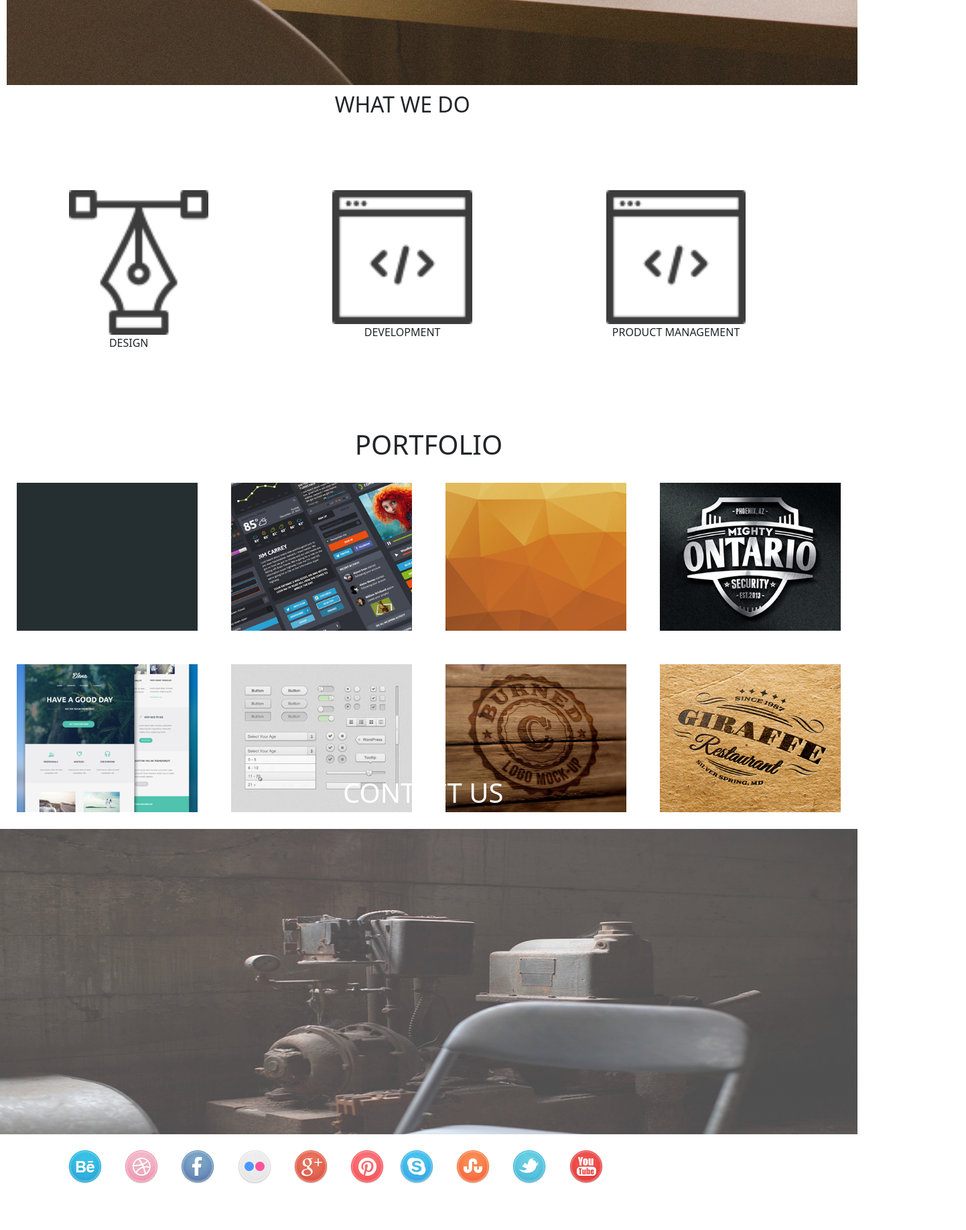
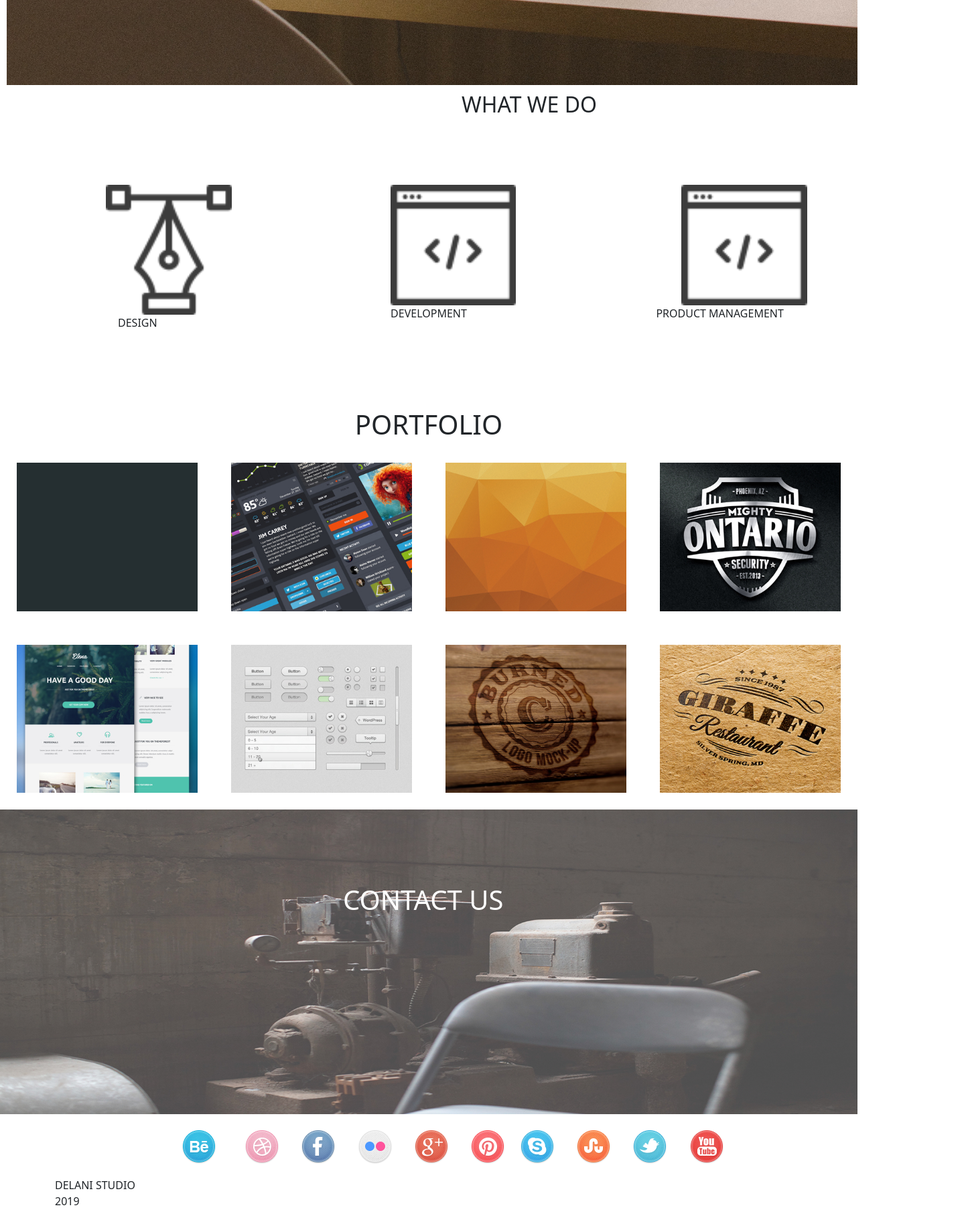
Before and after one commit to VincentGichohi/DelaniStudio, a website: page index.html in a window 1280 px wide. Shown: the part 1560-3397 px from the top of the page at 67% size, 1442 px wide, since content can reach past the window. Drawn offline with nearby package versions, Linux system fonts and the light colour scheme.

Commit message:
changes from the pages

```diff
--- a/css/script.css
+++ b/css/script.css
@@ -8,7 +8,7 @@ body, html {
   }
 .container {
     left: 20%;
-    top: 1000%;margin: 0px 60px 40px 0px;
+    top: 1000%;margin: 0px 80px 40px 0px;
 }
 .header {
     position: top;
@@ -31,7 +31,7 @@ body, html {
 #last-contact {
     color:#FFFFFF;
     position: absolute;
-    top: 340%;
+    top: 360%;
     left: 40%;
     text-align: center;
 }
@@ -43,6 +43,7 @@ body, html {
 .row {
     top: 700%;
     left: 40%;
+    margin: 0px 30px 0px 0px;
 }
 #last {
     position: absolute;
@@ -70,7 +71,14 @@ body, html {
 }
 #first-flex {
     float: left;
-    margin: 0 0 0 15px;
+    margin: 0 50px 0 70px;
+    height: auto;
+}
+#second-flex {
+    margin: 0 0 0 60px;
+}
+#third-flex {
+    margin: 0 0 0 60px;
 }
 .amazing {
     position: absolute;
@@ -82,6 +90,7 @@ body, html {
 #second {
     text-align: center;
     left: 50%;
+    margin: 0 0 0 150px;
 }
 .second-image {
     top: 600%;
@@ -111,12 +120,16 @@ body, html {
     left:20%;
     font-size: 20px;
 }
-
+#closing {
+    left: 40%;
+    /* margin: 0px 80px 40px 0px; */
+}
 .imageColumn {
     float: left;
     width: 25%;
     padding: 25px;
  }
+
 .first-img{
      background-color: aquamarine;
  }
--- a/index.html
+++ b/index.html
@@ -9,7 +9,6 @@
     integrity="sha384-1BmE4kWBq78iYhFldvKuhfTAU6auU8tT94WrHftjDbrCEXSU1oBoqyl2QvZ6jIW3" crossorigin="anonymous">
     <script src="https://code.jquery.com/jquery-3.6.0.js"
         integrity="sha256-H+K7U5CnXl1h5ywQfKtSj8PCmoN9aaq30gDh27Xc0jk=" crossorigin="anonymous"></script>
-    <script defer src="js/script.js"></script>
     <title>DELANI STUDIO</title>
 </head>
 <body>
@@ -55,18 +54,18 @@
 
             <div class="row" style="opacity: 100%">
                 <h2 id="second">WHAT WE DO</h2>
-                <div class="col-md-4 " style="padding: 100px;  ">
-                    <img id="first-flex" class="align-self-center mr-3" src="images/services_icons/design_icon.png" alt="" width="100%;">
+                <div class="col-md-4 " style="padding: 100px; ">
+                    <img id="first-flex" class="align-self-center mr-3" src="images/services_icons/design_icon.png" alt="" width="80%;">
                     <p>DESIGN</p>
 
                 </div>
                 <div class="col-md-4" style="padding: 100px; ">
-                    <img id="second-flex"  class="align-self-center mr-3" src="images/services_icons/dev_icon.png" alt="" width="100%;">
+                    <img id="second-flex"  class="align-self-center mr-3" src="images/services_icons/dev_icon.png" alt="" width="80%;">
                     <p>DEVELOPMENT</p>
 
                 </div>
                 <div class="col-md-4" style="padding: 100px; ">
-                    <img id="second-flex"  class="align-self-center mr-3" src="images/services_icons/dev_icon.png" alt="" width="100%;">
+                    <img id="second-flex"  class="align-self-center mr-3" src="images/services_icons/dev_icon.png" alt="" width="80%;">
                     <p>PRODUCT MANAGEMENT</p>
 
                 </div>
@@ -117,7 +116,7 @@
         </div>
         <br>
     <div class="container">
-        <img src="images/social_icons/behance.png" style="margin: 0px 10px 20px 20px;" alt="">
+        <img src="images/social_icons/behance.png" style="margin: 0px 20px 20px 190px;" alt="">
         <img src="images/social_icons/dribble.png" style="margin: 0px 10px 20px 20px;" alt="">
         <img src="images/social_icons/facebook.png" style="margin: 0px 10px 20px 20px;" alt="">
         <img src="images/social_icons/flickr.png" style="margin: 0px 10px 20px 20px;" alt="">
@@ -127,6 +126,12 @@
         <img src="images/social_icons/stumble_upon.png" style="margin: 0px 10px 20px 20px;" alt="">
         <img src="images/social_icons/twitter.png" style="margin: 0px 10px 20px 20px;" alt="">
         <img src="images/social_icons/you_tube.png" style="margin: 0px 10px 20px 20px;" alt="">
+        <p id="closing">DELANI STUDIO<br>
+            2019
+        </p>
+    </div>
+    <div class="closing">
+
     </div>
     <script src="https://cdn.jsdelivr.net/npm/bootstrap@5.1.3/dist/js/bootstrap.bundle.min.js"
         integrity="sha384-ka7Sk0Gln4gmtz2MlQnikT1wXgYsOg+OMhuP+IlRH9sENBO0LRn5q+8nbTov4+1p"
@@ -137,6 +142,7 @@
     <script src="https://cdn.jsdelivr.net/npm/bootstrap@5.1.3/dist/js/bootstrap.min.js"
         integrity="sha384-QJHtvGhmr9XOIpI6YVutG+2QOK9T+ZnN4kzFN1RtK3zEFEIsxhlmWl5/YESvpZ13"
         crossorigin="anonymous"></script>
+        <script src="js/script.js"></script>
 </body>
 
 </html>
```
